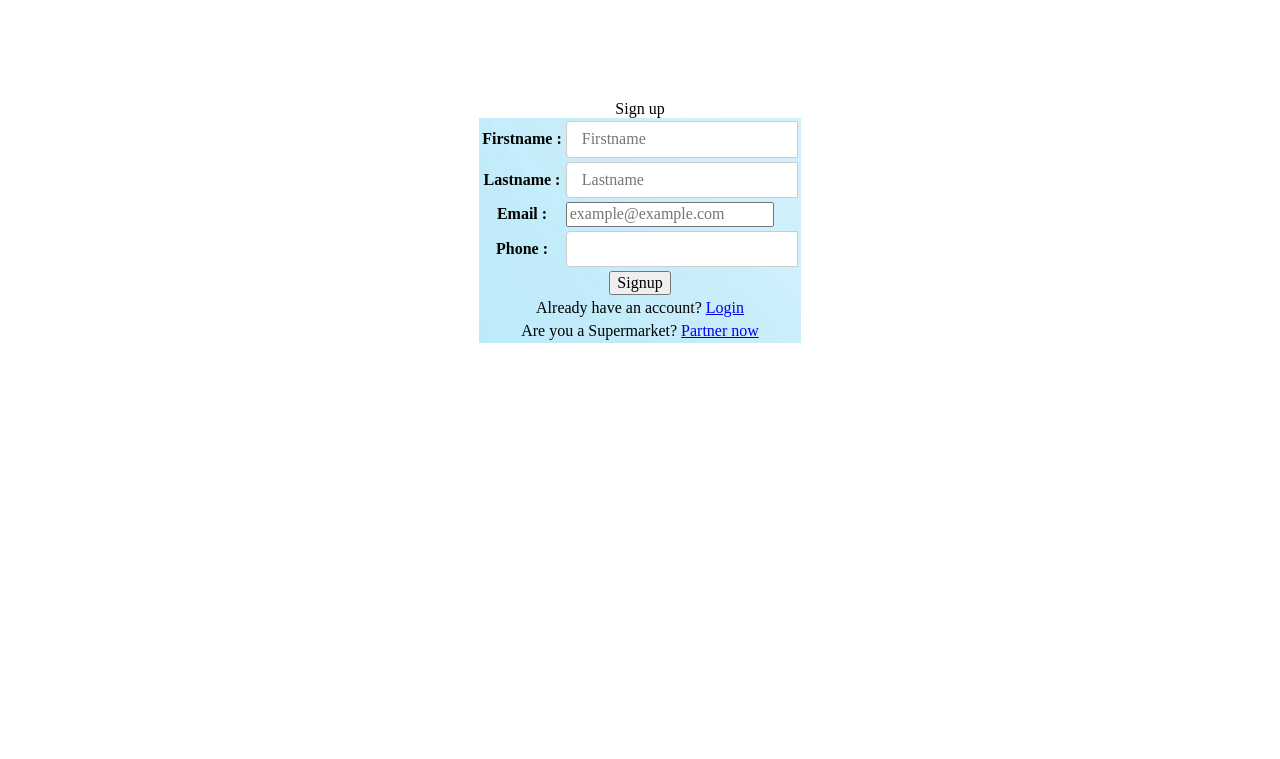
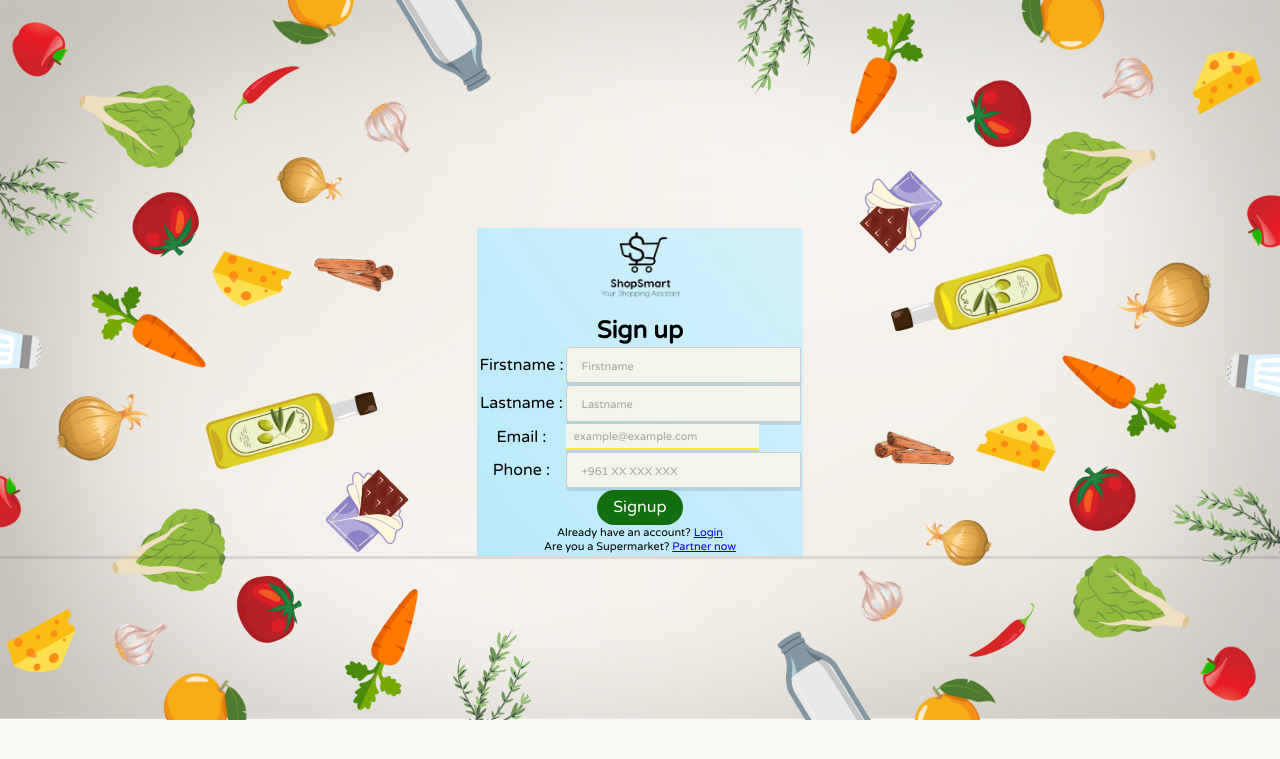
Before and after one commit to farahalibrahim/ShopSmart, a PHP site: page /HTML/signup.html in a window 1280 px wide. Shown: the top 759 px of the page. Run offline with PHP 8.4, Linux system fonts and the light colour scheme.

Commit message:
background and CSS for signup page

```diff
--- a/CSS/style.css
+++ b/CSS/style.css
@@ -15,7 +15,7 @@
     box-sizing: border-box;
     margin: 0;
     padding: 0;
-    border: #000 solid thin;
+    /* border: #000 solid thin; */
 }
 
 body,
@@ -157,3 +157,51 @@ header {
     padding: 10px;
     /* text-shadow: 0px 1px rgba(0, 0, 0, 0.5); */
 }
+
+.mainbtn {
+    background-color: var(--primary);
+    padding: 8px 16px;
+    color: white;
+    border: none;
+    border-radius: 28px;
+    cursor: pointer;
+}
+
+.mainbtn:hover {
+    background-color: transparent;
+    padding: 8px 16px;
+    border: 2px solid var(--primary);
+
+    cursor: pointer;
+    color: black;
+
+}
+
+.alternative {
+    font-size: 11px;
+}
+
+.signup-input-label {
+    font-weight: 300;
+    font-size: 16px;
+}
+
+.signup-input {
+    padding: 4px 8px;
+    font-size: 14px;
+    border: none;
+    border-bottom: 2px solid var(--secondary);
+    background-color: rgb(244, 244, 235);
+}
+
+.signup-input::placeholder {
+    color: rgba(0, 0, 0, 0.326);
+    font-size: 11px;
+}
+
+.signup {
+    display: flex;
+    justify-content: center;
+    align-items: center;
+    margin: 10%;
+}
--- a/HTML/signup.html
+++ b/HTML/signup.html
@@ -8,39 +8,61 @@
     <link rel="stylesheet" href="./CSS/normalize.css">
     <link rel="stylesheet" href="./CSS/senior.css">
     <title>Sign up</title>
+    <link rel="stylesheet" href="../CSS/style.css">
+    <style>
+        body {
+            background-image: url("../pics/Radial_Background.png");
+            background-size: cover;
+            background-repeat: no-repeat;
+        }
+    </style>
 </head>
 
 <body>
-    <div class="table">
+    <div class="signup">
+        <form action="#" method="get">
             <table align="center">
-            <caption>Sign up</caption>
+                <tr>
+                    <td colspan="2" align="center">
+                        <img src="../pics/logo/Black_Logo_Brand_Tagline_vertical.png" alt="" width="100">
+                    </td>
+                </tr>
+                <tr>
+                    <td colspan="2" align="center" style="font-weight: 700;font-size: 24px; padding-top: 12px;">Sign up
+                    </td>
+                </tr>
                 <!-- user info -->
                 <tr>
-                <th>Firstname :</th>
-                <td><input type="text" name="Firstname" size="20" placeholder="Firstname"></td>
+                    <th class="signup-input-label">Firstname :</th>
+                    <td><input type="text" class="signup-input" name="Firstname" size="20" placeholder="Firstname"></td>
                 </tr>
                 <tr>
-                <th>Lastname :</th>
-                <td><input type="text" name="Lastname" size="20" placeholder="Lastname"></td>
+                    <th class="signup-input-label">Lastname :</th>
+                    <td><input type="text" class="signup-input" name="Lastname" size="20" placeholder="Lastname"></td>
                 </tr>
                 <tr>
-                <th>Email :</th>
-                <td><input type="email" placeholder="example@example.com"></td>
+                    <th class="signup-input-label">Email :</th>
+                    <td><input type="email" class="signup-input" placeholder="example@example.com"></td>
                 </tr>
                 <tr>
-                <th>Phone :</th>
-                <td><input type="text"></td>
+                    <th class="signup-input-label">Phone :</th>
+                    <td><input type="text" class="signup-input" placeholder="+961 XX XXX XXX"></td>
                 </tr>
                 <tr>
-                <td colspan="2" align="center"><input type="button" value="Signup"></td>
+                    <td colspan="2" align="center"><Button name="submit" class="mainbtn">Signup</Button></td>
                 </tr>
                 <tr><!-- login -->
-                <td colspan="2" align="center">Already have an account? <a href="login pop-up">Login</a></td>
+                    <td colspan="2" align="center" class="alternative">Already have an account? <a
+                            href="login pop-up">Login</a></td>
                 </tr>
                 <tr> <!-- supermarket partnering -->
-                <td colspan="2" align="center">Are you a Supermarket? <a href="partner.html">Partner now</a></td>
+                    <td colspan="2" align="center" class="alternative">Are you a Supermarket? <a
+                            href="partner.html">Partner
+                            now</a></td>
                 </tr>
             </table>
+
+        </form>
     </div>
 </body>
 
```
Also changed, not shown: pics/Radial_Background.png (added), pics/logo/Black_Logo_Brand_Tagline_vertical.png (added). Lines whose indentation alone changed are shown as unchanged.
